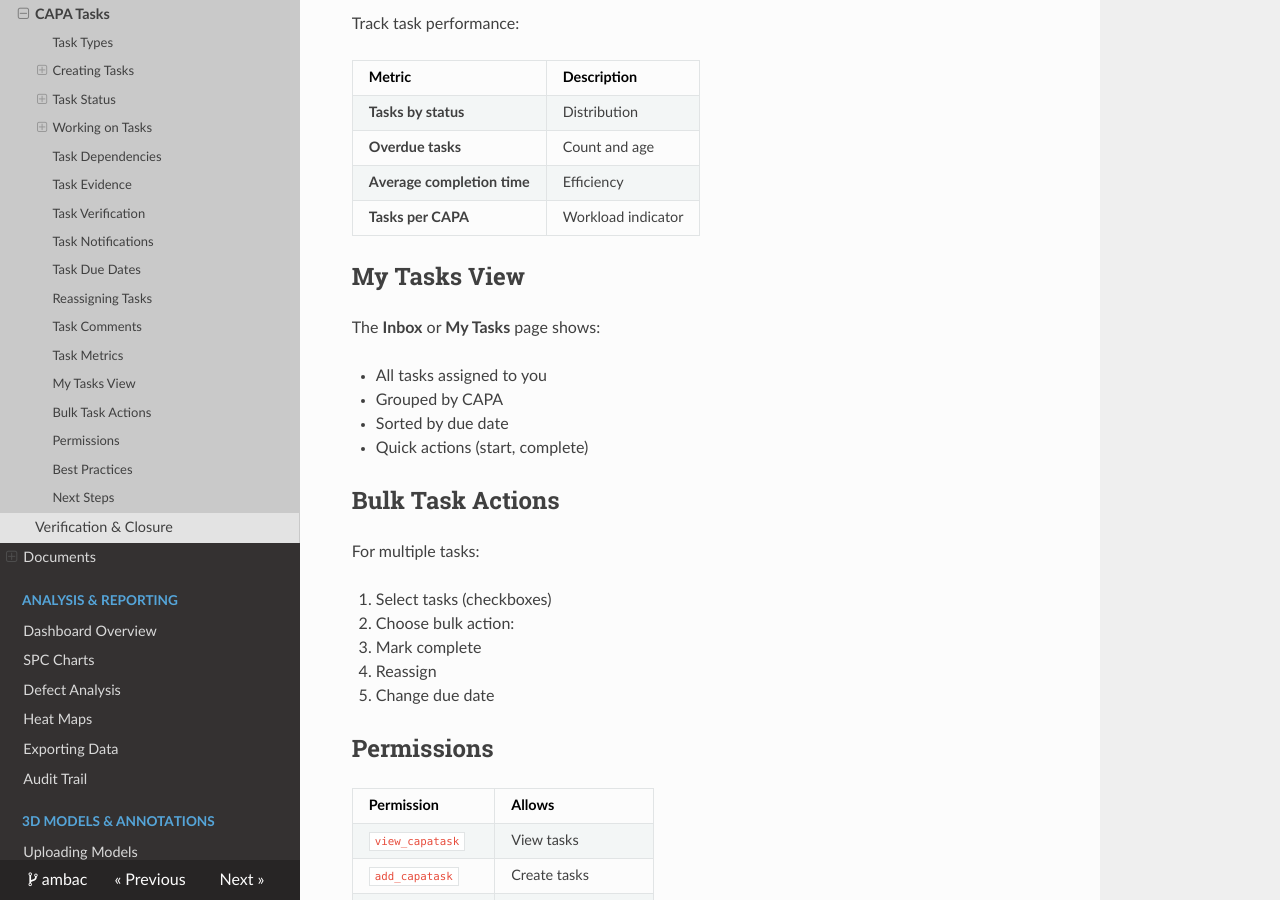
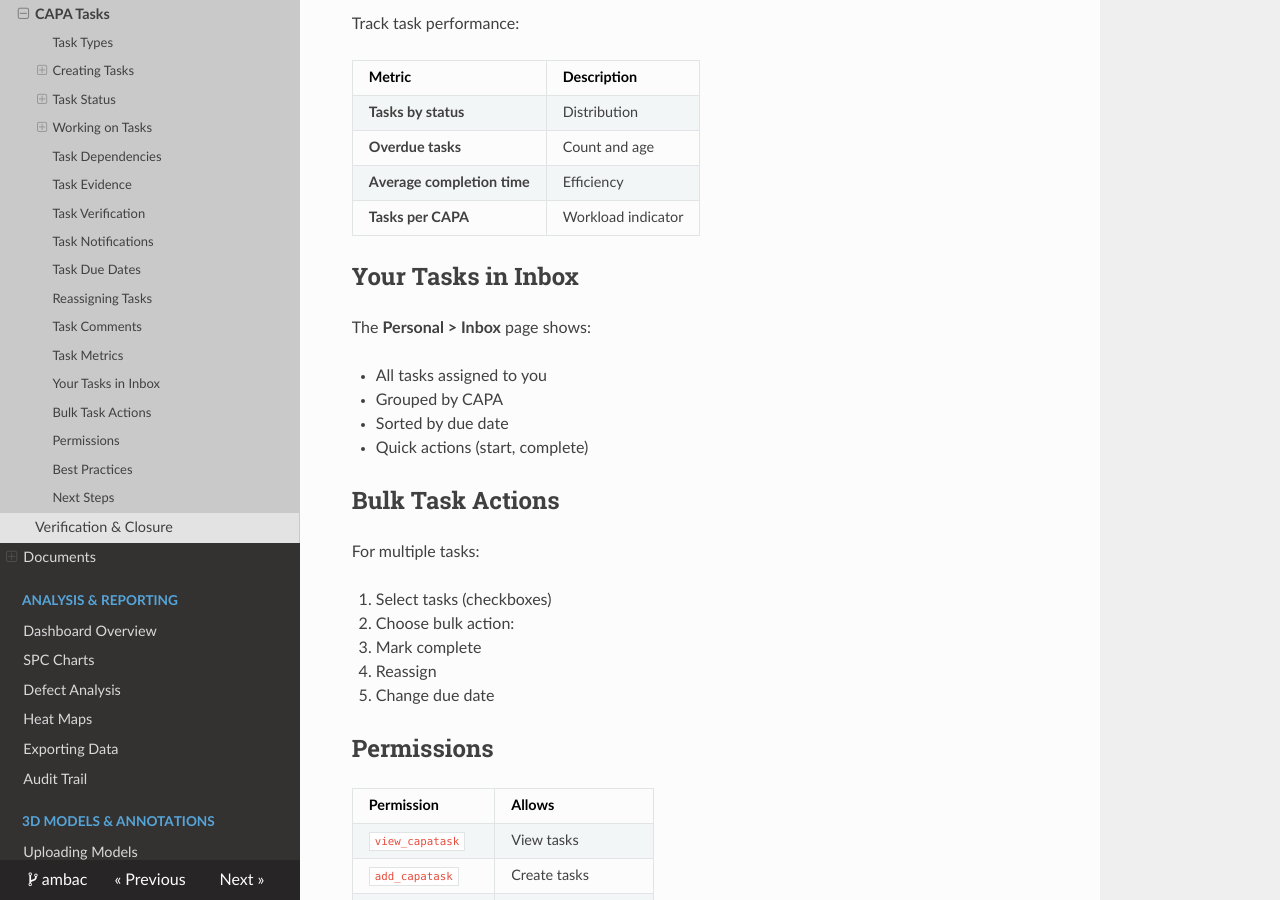
Before and after one commit to TiredEspressoBean/AmbacQualityManagementService, an MkDocs documentation site: the page built from docs/workflows/capa/tasks.md, in a window 1280 px wide and 900 px high, scrolled down 4432 px. Built offline with MkDocs 1.6.1, drawn with Linux system fonts in a browser that asks for light colours; nearby versions of some CDN libraries; some of the changed text lies outside the part shown.

Commit message:
Fix documentation navigation paths
- Process Flow: clarify it's accessed via direct URL, not sidebar
- QA Manager: add full paths for Dispositions and Documents navigation
- CAPA Tasks: fix Inbox path, remove non-existent "My Tasks" page reference

Co-Authored-By: Claude Opus 4.5 <noreply@anthropic.com>

```diff
--- a/docs/admin/processes/creating.md
+++ b/docs/admin/processes/creating.md
@@ -33,7 +33,7 @@ Process is created in **Draft** status.
 
 ### From Visual Editor
 
-1. Navigate to **Process Flow**
+1. Go to `/process-flow` in your browser
 2. Click **New Process**
 3. Use drag-and-drop to build flow
 4. Add steps and connections
--- a/docs/workflows/capa/tasks.md
+++ b/docs/workflows/capa/tasks.md
@@ -64,7 +64,7 @@ Tasks can have different completion requirements:
 
 ### Viewing Your Tasks
 
-1. Navigate to **Inbox** or **My Tasks**
+1. Navigate to **Personal > Inbox**
 2. See all assigned tasks
 3. Filter by status, CAPA, due date
 
@@ -176,9 +176,9 @@ Track task performance:
 | **Average completion time** | Efficiency |
 | **Tasks per CAPA** | Workload indicator |
 
-## My Tasks View
+## Your Tasks in Inbox
 
-The **Inbox** or **My Tasks** page shows:
+The **Personal > Inbox** page shows:
 
 - All tasks assigned to you
 - Grouped by CAPA
```
Also changed, not shown: docs/admin/processes/overview.md (+1 -1 lines), docs/roles/qa-manager.md (+2 -2 lines).
